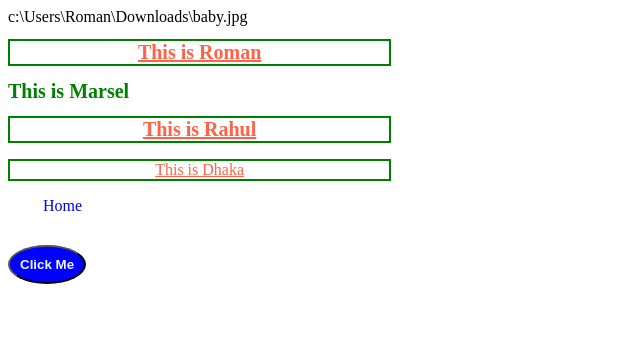
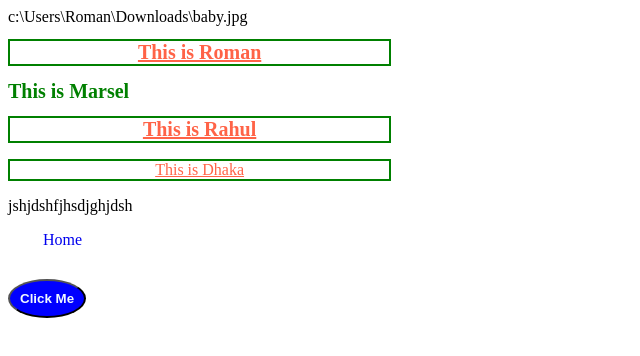
Before and after one commit to romanCSEpust/HTML-CSS-PRACTICE, a plain HTML site: page index.html in a window 1280 px wide. Shown: the whole page, without its empty margins (0-640 px from the left). Drawn offline with Linux system fonts and the light colour scheme.

Commit message:
new paragraph added

```diff
--- a/index.html
+++ b/index.html
@@ -16,6 +16,7 @@
   <p class="bird">
   This is Dhaka
   </p>
+  <p>jshjdshfjhsdjghjdsh</p>
   <a href="#">Home</a>
   <button>Click Me</button>
 </body>
```
